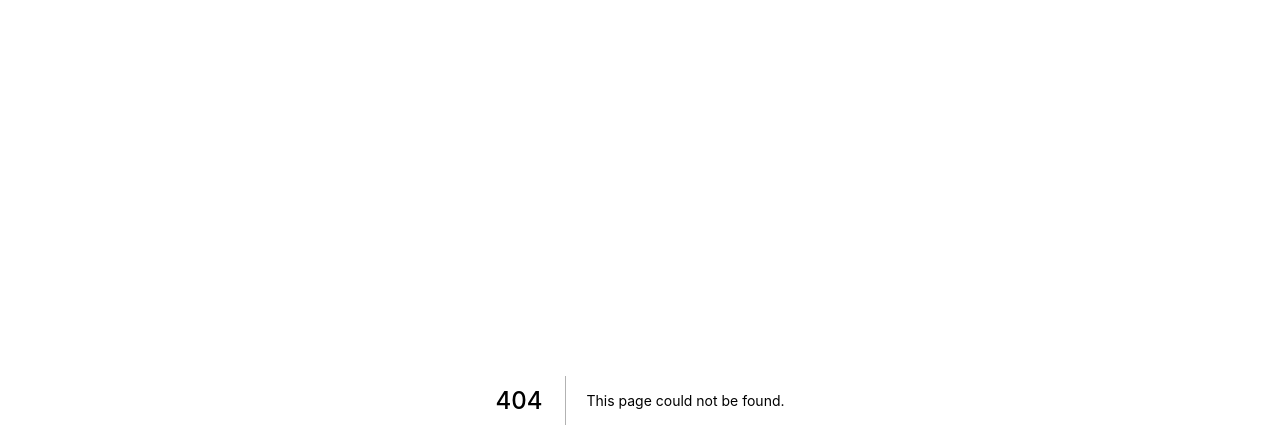
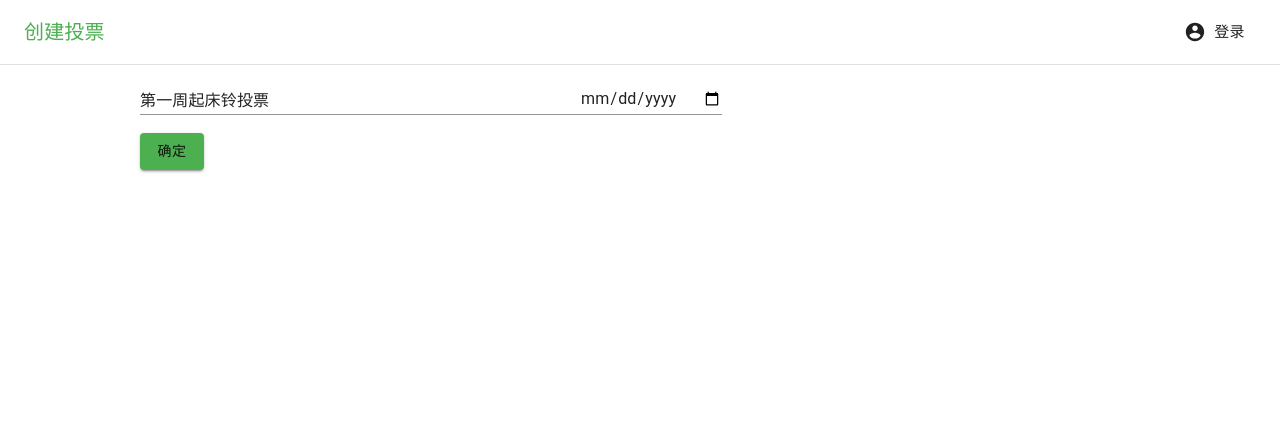
Before and after one commit to RiverTwilight/SchoolMate, a Next.js app: page /music/create in a window 1280 px wide. Before the commit this address had no page. Shown: the top 448 px of the page. Built offline with nearby package versions, Linux system fonts and the light colour scheme.

Commit message:
fix: github action feat: create vote page

```diff
--- a/package.json
+++ b/package.json
@@ -4,9 +4,9 @@
     "description": "A Responsive, Fast, i18n and Markdown Blog base on Next.js.",
     "main": "index.js",
     "scripts": {
-        "dev": "NODE_ENV=production && next",
+        "dev": "next",
         "build": "next build && next export",
-        "start": "next start -p 4000"
+        "start": "next start -p 3528"
     },
     "author": "",
     "license": "MIT",
--- /dev/null
+++ b/pages/api/music/createVote.ts
@@ -0,0 +1,38 @@
+import sql from "../../../utils/db"
+import type { NextApiRequest, NextApiResponse } from 'next'
+
+type Data = {
+    message: string;
+}
+
+/**
+ * 创建投票
+ * @param {string} id 投票ID
+ * @param {string} userID 用户ID
+ * @param {string} token 用户TOKEN
+ */
+
+export default async (req: NextApiRequest, res: NextApiResponse<Data>) => {
+    try {
+        const { id, userID, token } = req.query;
+
+        // TODO 验证是否为管理员
+
+        const update = await sql.update('music', {
+            statu: 1
+        }, {
+            where: {
+                id,
+            }
+        })
+
+        res.status(200).json({
+            message: "投票已结束"
+        });
+    } catch (err) {
+        res.status(201).json({
+            message: "操作失败"
+        });
+    }
+
+};
--- /dev/null
+++ b/pages/music/create.tsx
@@ -0,0 +1,73 @@
+import React, { useState } from "react";
+import Layout from "../../components/Layout";
+import Checkbox from "@material-ui/core/Checkbox";
+import { makeStyles } from "@material-ui/core/styles";
+import Button from "@material-ui/core/Button";
+import TextField from "@material-ui/core/TextField";
+import FormControl from "@material-ui/core/FormControl";
+
+export async function getServerSideProps(context) {
+	const config = await import(`../../data/config.json`);
+
+	// const detail = await fetch(``)
+
+	return {
+		props: {
+			siteConfig: config.default,
+		},
+	};
+}
+
+/**
+ * 创建投票
+ */
+
+const CreateVote = ({ id, siteConfig, locale, title }) => {
+	const handleSubmit = (e: React.FormEvent<HTMLFormElement>) => {
+		e.preventDefault();
+		fetch("/music/createVote", {
+			method: "POST",
+			//@ts-expect-error
+			body: new FormData(e.target),
+		})
+			.then(function (response) {
+				if (response.ok) {
+					console.log(response.json());
+				}
+			})
+			.then(function (data) {
+				console.log(data);
+			})
+			.catch(function (error) {
+				console.warn(error);
+			});
+	};
+	return (
+		<Layout
+			currentPage={{
+				text: "创建投票",
+				path: "/music/create",
+			}}
+			locale={locale}
+			config={siteConfig}
+		>
+			<form onSubmit={handleSubmit}>
+				<TextField
+					required
+					defaultValue="第一周起床铃投票"
+					type="text"
+					name="title"
+				></TextField>
+				<TextField type="text" name="describe"></TextField>
+				<TextField type="date" required name="deadline"></TextField>
+				<br />
+				<br />
+				<Button variant="contained" color="primary" type="submit">
+					确定
+				</Button>
+			</form>
+		</Layout>
+	);
+};
+
+export default CreateVote;
```
